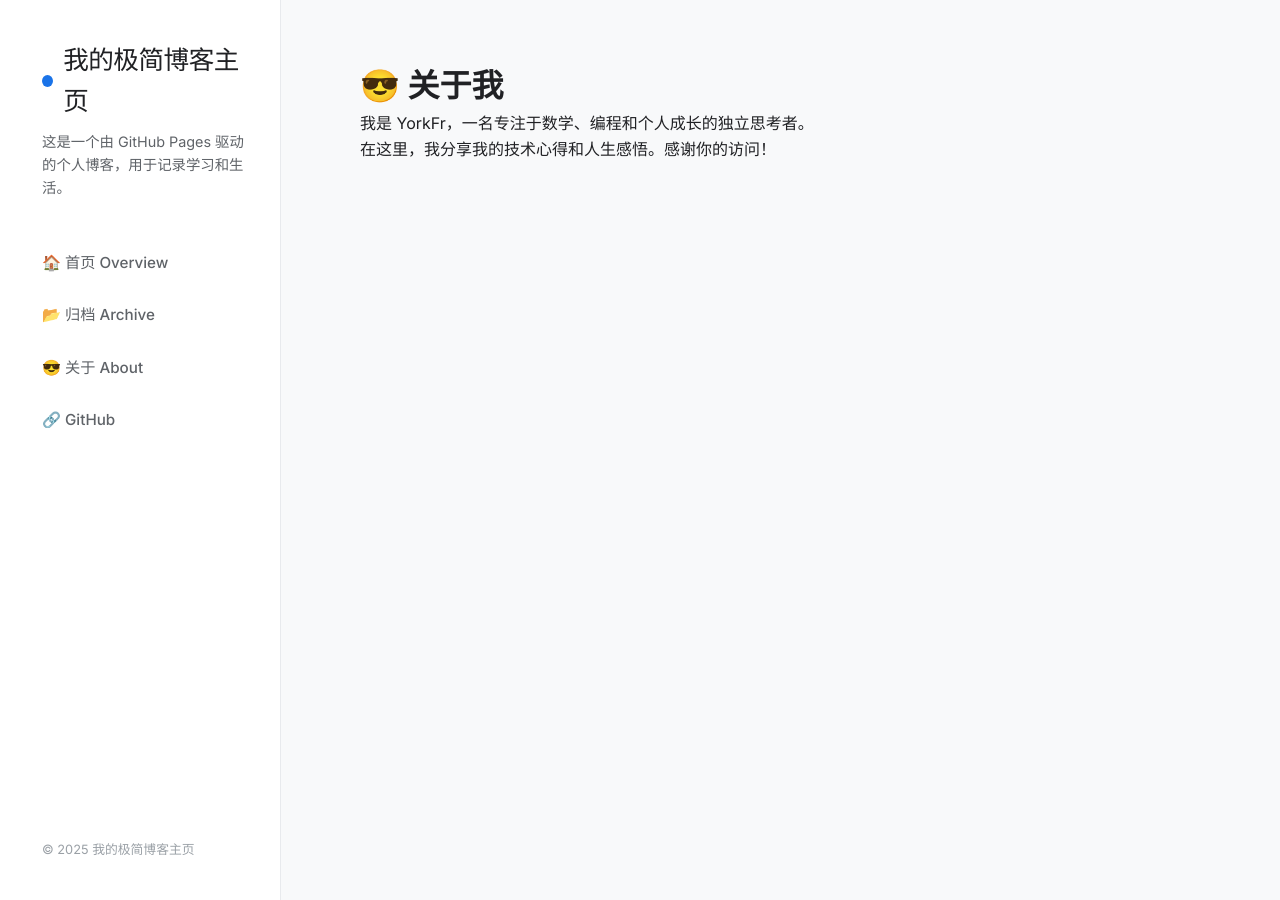
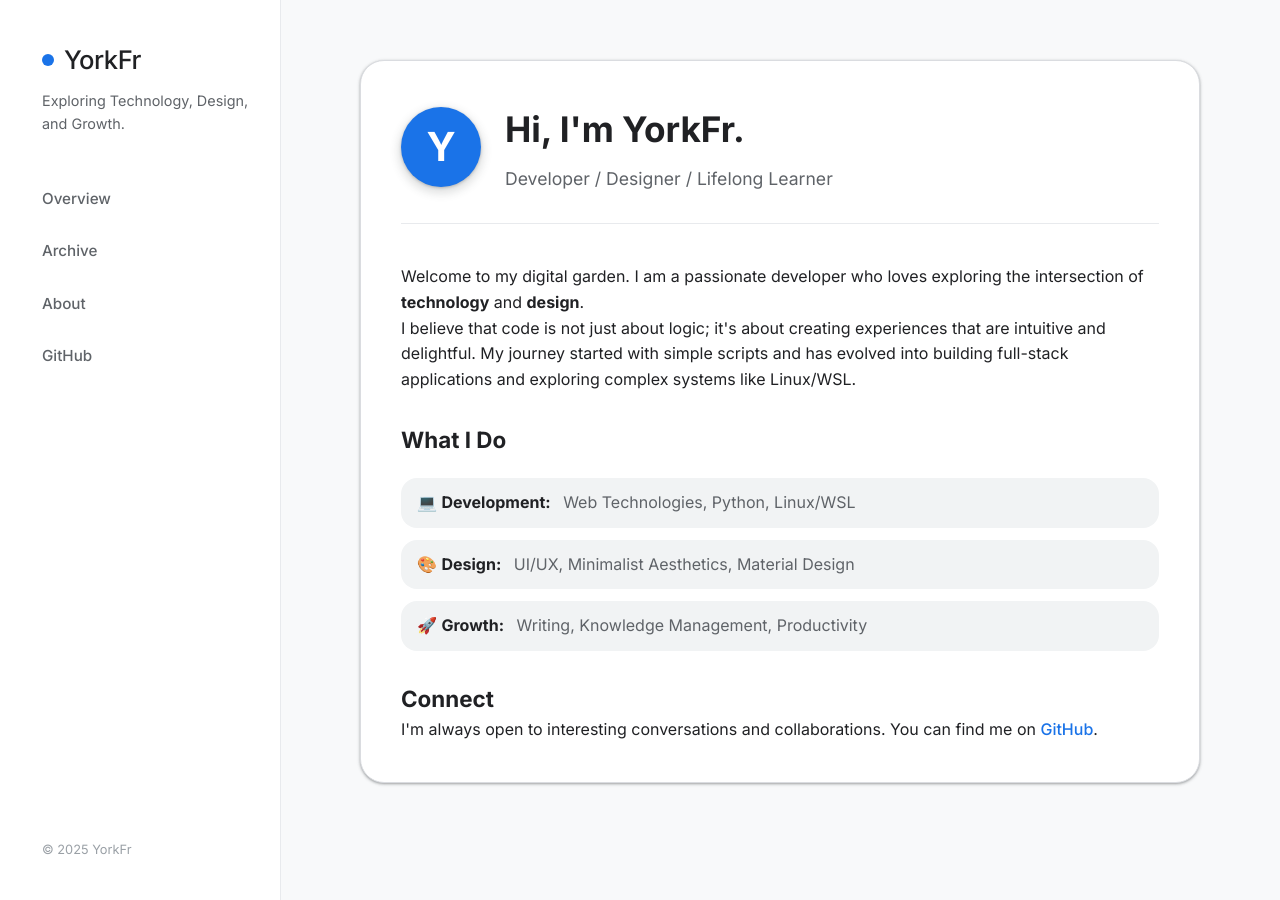
Before and after one commit to YorkFr/YorkFr.github.io, a Jekyll site: the page built from about.md, in a window 1280 px wide. Built offline with Jekyll 4.4.1, drawn with Linux system fonts in a browser that asks for light colours.

Commit message:
feat: Launch new blog design with updated layout, configuration, about page, and initial posts.

```diff
--- a/_config.yml
+++ b/_config.yml
@@ -1,7 +1,9 @@
-title: 我的极简博客主页
-email: your-email@example.com
-description: >-
-  这是一个由 GitHub Pages 驱动的个人博客，用于记录学习和生活。
-# theme: jekyll-theme-minimal
+title: YorkFr
+email: yorkfr@example.com
+description: Exploring Technology, Design, and Growth.
+baseurl: ""
+url: "https://yorkfr.github.io"
+github_username: YorkFr
+
 plugins:
   - jekyll-feed
--- a/_layouts/default.html
+++ b/_layouts/default.html
@@ -1,5 +1,6 @@
 <!DOCTYPE html>
 <html lang="zh-CN">
+
 <head>
     <meta charset="UTF-8">
     <meta name="viewport" content="width=device-width, initial-scale=1.0">
@@ -18,6 +19,7 @@
     <link rel="stylesheet" href="/assets/css/6-feed.css">
 
 </head>
+
 <body>
 
     <div class="app-layout">
@@ -29,10 +31,10 @@
             </div>
 
             <nav class="nav-menu">
-                <a href="/" class="nav-item">🏠 首页 Overview</a>
-                <a href="/archive" class="nav-item">📂 归档 Archive</a>
-                <a href="/about" class="nav-item">😎 关于 About</a>
-                <a href="https://github.com/{{ site.github_username }}" class="nav-item" target="_blank">🔗 GitHub</a>
+                <a href="/" class="nav-item">Overview</a>
+                <a href="/archive" class="nav-item">Archive</a>
+                <a href="/about" class="nav-item">About</a>
+                <a href="https://github.com/YorkFr" class="nav-item" target="_blank">GitHub</a>
             </nav>
 
             <div class="sidebar-footer">
@@ -47,4 +49,5 @@
     </div>
 
 </body>
+
 </html>
--- a/about.md
+++ b/about.md
@@ -1,11 +1,108 @@
 ---
 layout: default
-title: 关于 YorkFr
+title: About YorkFr
 permalink: /about/
 ---
 
-# 😎 关于我
+<div class="about-container">
+    <div class="profile-header">
+        <div class="profile-avatar">Y</div>
+        <div class="profile-info">
+            <h1>Hi, I'm YorkFr.</h1>
+            <p class="profile-tagline">Developer / Designer / Lifelong Learner</p>
+        </div>
+    </div>
 
-我是 YorkFr，一名专注于数学、编程和个人成长的独立思考者。
+    <div class="about-content">
+        <p>
+            Welcome to my digital garden. I am a passionate developer who loves exploring the intersection of <strong>technology</strong> and <strong>design</strong>.
+        </p>
 
-在这里，我分享我的技术心得和人生感悟。感谢你的访问！
+        <p>
+            I believe that code is not just about logic; it's about creating experiences that are intuitive and delightful. My journey started with simple scripts and has evolved into building full-stack applications and exploring complex systems like Linux/WSL.
+        </p>
+
+        <h3>What I Do</h3>
+        <ul class="skill-list">
+            <li>💻 <strong>Development:</strong> Web Technologies, Python, Linux/WSL</li>
+            <li>🎨 <strong>Design:</strong> UI/UX, Minimalist Aesthetics, Material Design</li>
+            <li>🚀 <strong>Growth:</strong> Writing, Knowledge Management, Productivity</li>
+        </ul>
+
+        <h3>Connect</h3>
+        <p>
+            I'm always open to interesting conversations and collaborations. You can find me on
+            <a href="https://github.com/YorkFr" target="_blank">GitHub</a>.
+        </p>
+    </div>
+</div>
+
+<style>
+.about-container {
+    background-color: var(--bg-surface);
+    padding: 40px;
+    border-radius: var(--radius-lg);
+    box-shadow: var(--shadow-1);
+    border: 1px solid var(--border-color);
+}
+
+.profile-header {
+    display: flex;
+    align-items: center;
+    gap: 24px;
+    margin-bottom: 40px;
+    padding-bottom: 30px;
+    border-bottom: 1px solid var(--border-light);
+}
+
+.profile-avatar {
+    width: 80px;
+    height: 80px;
+    background-color: var(--primary-color);
+    color: white;
+    font-size: 40px;
+    font-weight: bold;
+    display: flex;
+    align-items: center;
+    justify-content: center;
+    border-radius: 50%;
+    box-shadow: var(--shadow-2);
+}
+
+.profile-info h1 {
+    font-size: 2.2rem;
+    margin-bottom: 8px;
+}
+
+.profile-tagline {
+    font-size: 1.1rem;
+    color: var(--text-secondary);
+    font-weight: 400;
+}
+
+.about-content h3 {
+    margin-top: 30px;
+    font-size: 1.4rem;
+    color: var(--text-primary);
+}
+
+.skill-list {
+    list-style: none;
+    padding: 0;
+    margin: 20px 0;
+}
+
+.skill-list li {
+    margin-bottom: 12px;
+    padding: 12px 16px;
+    background-color: var(--bg-surface-hover);
+    border-radius: var(--radius-md);
+    color: var(--text-secondary);
+    font-size: 1rem;
+}
+
+.skill-list li strong {
+    color: var(--text-primary);
+    margin-right: 8px;
+}
+</style>
```
Also changed, not shown: _posts/2025-11-21-building-minimalist-blog.md (added, +41 -0 lines), _posts/2025-11-21-first-hello-post.md (deleted, +0 -9 lines), _posts/2025-11-21-material-design-principles.md (added, +30 -0 lines), _posts/2025-11-21-why-i-write.md (added, +34 -0 lines).
